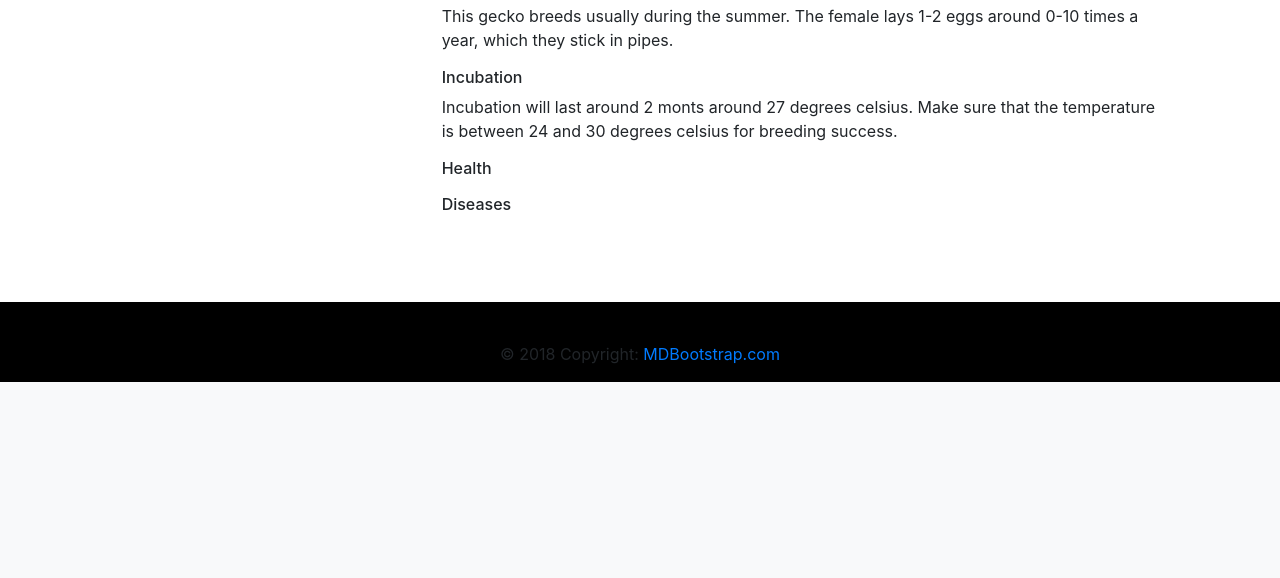
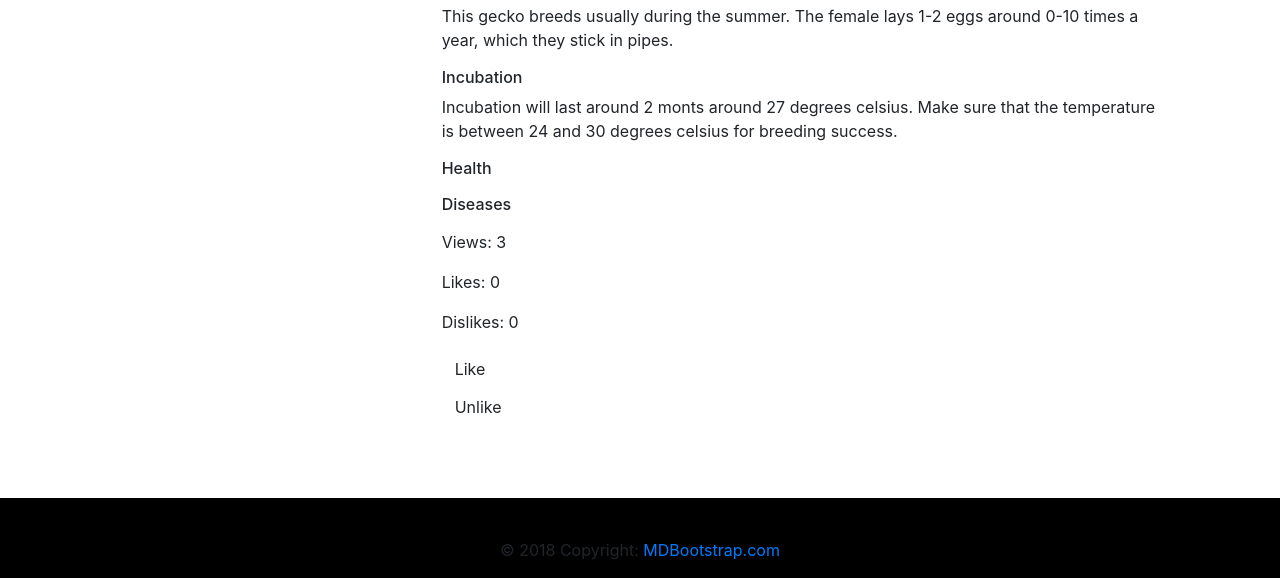
Before and after one commit to gmachielsen/project_three, a Django app: a page that uses posts/templates/posts/post_detail.html in a window 1280 px wide. Shown: the part 1870-2448 px from the top of the page. Before the commit the page ends 2252 px from the top, so only its background shows below. Run offline with Django 3.2, Linux system fonts and the light colour scheme; data comes from the database, SQL or seed files in the repository; both versions use the stored data as it was after the commit; some libraries are stand-ins or nearby versions.

Commit message:
initial commit

```diff
--- a/posts/models.py
+++ b/posts/models.py
@@ -61,6 +61,9 @@ class Animal(models.Model):
     updated_at = models.DateTimeField(auto_now=True)
     # published_date = models.DateTimeField(blank=True, null=True, default=timezone.now)
     views = models.IntegerField(default=0)
+    likes = models.IntegerField(default=0)
+    dislikes = models.IntegerField(default=0)
+
 
     # class Meta:
     #     ordering = ['-created']
--- a/posts/templates/posts/index.html
+++ b/posts/templates/posts/index.html
@@ -49,7 +49,7 @@
              text-align: center;
              cursor: pointer;
              font-family: 'lora,serif';
-             text-transform: uppercase;" onmouseover="this.style.color='black'">Bekijk</button></a>
+             text-transform: uppercase;" onmouseover="this.style.color='black'">Visit</button></a>
          </div>
        </div>
     </div>
--- a/posts/templates/posts/post_detail.html
+++ b/posts/templates/posts/post_detail.html
@@ -77,7 +77,19 @@
             <p><span></span>{{ animal.health }}</P>
             <h6>Diseases</h6>
             <p><span></span>{{ animal.diseases }}</P>
+            <p><span class="boldtext">Views:</span> {{animal.views}}</p>
+            <p><span class="boldtext">Likes:</span> {{animal.likes}}</p>
+            <p><span class="boldtext">Dislikes:</span> {{animal.dislikes}}</p>
         </div>
+        <form method="POST" enctype="multipart/form-data" action="{% url 'like_post' animal.id%}">
+        {% csrf_token %}
+        <button type="submit" class="btn btn-default">Like</button>
+        </form>
+        <form method="POST" enctype="multipart/form-data" action="{% url 'dislike_post' animal.id%}">
+        {% csrf_token %}
+        <button type="submit" class="btn btn-default">Unlike</button>
+        </form>
+
       </div>
     <div class="col-xs-0 col-md-1">
     </div>
--- a/posts/urls.py
+++ b/posts/urls.py
@@ -9,6 +9,8 @@ urlpatterns = [
     path('post_form.html', views.post_form, name='post_form'),
     path('post/<id>/edit', views.edit_post, name="edit_post"),
     path('post/<id>/delete', views.delete_post, name="delete_post"),
+    path('post/<int:id>/like', views.like_post, name="like_post"),
+    path('post/<int:id>/dislike', views.dislike_post, name="dislike_post"),
     # path("", views.do_search, name="search")
         # path('filter/', filter_product_list, name='filter_product_list'),
 
--- a/posts/views.py
+++ b/posts/views.py
@@ -69,6 +69,8 @@ def post_list(request):
 
 def post_detail(request, id):
     animal = Animal.objects.get(pk=id)
+    animal.views +=1
+    animal.save()
     # slug = Animal.kwargs.get('slug')
     # animal = Animal.objects.get(slug=slug)
 # def post_detail(request, id):
@@ -115,12 +117,24 @@ def edit_post(request, id):
         form = AnimalForm(request.POST, instance=animal)
         if form.is_valid():
             form.save()
-            return redirect(post_list)
+            return redirect('post_list')
     else:
         form = AnimalForm(instance=animal)
 
     return render(request, "posts/edit_post.html", {'form': form})
 
+def like_post(request, id):
+    post = Animal.objects.get(pk=id)
+    post.likes +=1
+    post.save()
+    return redirect("post_detail", id=post.id)
+
+
+def dislike_post(request, id):
+    post = Animal.objects.get(pk=id)
+    post.dislikes +=1
+    post.save()
+    return redirect("post_detail", id=post.id)
 # def edit_post(request):
 #     # Load the post we're changing, from the DB
 #     animal = Animal.objects.get(pk=id)
```
Also changed, not shown: db.sqlite3, posts/migrations/0022_auto_20191227_2234.py (added).
